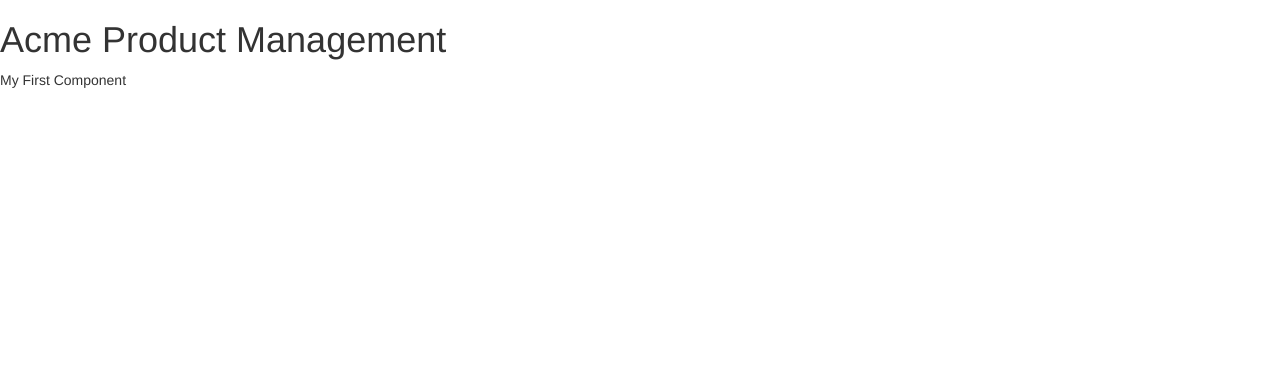
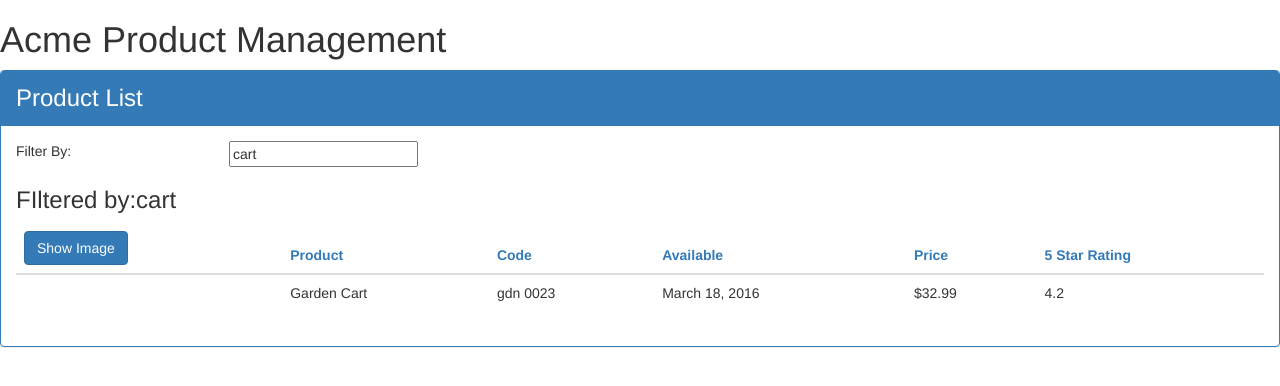
Before and after one commit to sachi1911/Angular, an Angular app in the folder APM-Start/: page / in a window 1280 px wide. Shown: the top 386 px of the page. Built offline with nearby package versions, Linux system fonts and the light colour scheme.

Commit message:
module-6

```diff
--- a/APM-Start/src/app/app.component.ts
+++ b/APM-Start/src/app/app.component.ts
@@ -4,7 +4,7 @@
   selector: 'pm-root',
   template:`
   <div><h1>{{pageTitle}}</h1>
-    <div>My First Component</div>
+    <pm-products></pm-products>
     </div>
     `
 })
--- /dev/null
+++ b/APM-Start/src/app/products/product-list.component.css
@@ -0,0 +1,3 @@
+thead{
+    color: #337AB7
+}
--- /dev/null
+++ b/APM-Start/src/app/products/product-list.component.html
@@ -0,0 +1,51 @@
+<div class='panel panel-primary'>
+    <div class='panel-heading'>
+        {{pageTitle}}
+    </div>
+    <div class='panel-body'>
+        <div class='row'>
+            <div class='col-md-2'>Filter By:</div>
+            <div class='col-md-4'>
+                <input type='text' [(ngModel)]='listFilter' />
+            </div>
+        </div>
+        <div class='row'>
+            <div class='col-md-6'>
+                <h3>FIltered by:{{listFilter}} </h3>
+            </div>
+        </div>
+        <div class='table-responsive'>
+            <table class='table' *ngIf='products && products.length'>
+                <thead>
+                    <tr>
+                        <th>
+                            <button class='btn btn-primary'
+                                (click) = 'toggleImage()'>
+                                {{showImage ?'Hide':'Show'}} Image
+                            </button>
+                        </th>
+                        <th>Product</th>
+                        <th>Code</th>
+                        <th>Available</th>
+                        <th>Price</th>
+                        <th>5 Star Rating</th>
+                    </tr>
+                </thead>
+                <tbody>
+                    <tr *ngFor='let product of filteredProducts'>
+                        <td><img *ngIf='showImage'[src]='product.imageUrl'
+                            [title]='product.productName'
+                            [style.width.px]='imageWidth'
+                            [style.margin.px]='imageMargin'></td>
+                        <td>{{product.productName}} </td>
+                        <td>{{product.productCode | lowercase | convertToSpaces: '-'}} </td>
+                        <td>{{product.releaseDate}} </td>
+                        <td>{{product.price | currency:'USD':true:'1.2-2'}} </td>
+                        <td>{{product.starRating}} </td>
+                    </tr>
+
+                </tbody>
+            </table>
+        </div>
+    </div>
+</div>
--- /dev/null
+++ b/APM-Start/src/app/products/product-list.component.ts
@@ -0,0 +1,66 @@
+import { Component,OnInit } from "@angular/core";
+import { IProduct } from './product'
+
+@Component({
+    selector: 'pm-products',
+    templateUrl: './product-list.component.html',
+    styleUrls : ['./product-list.component.css']
+})
+export class ProductListComponent implements OnInit{
+    pageTitle: string='Product List';
+    imageWidth: number=50;
+    imageMargin: number=2;
+    showImage: boolean=false;
+    _listFilter: string;
+    get listFilter(): string{
+        return this._listFilter;
+    }
+    set listFilter(value:string){
+        this._listFilter = value;
+        this.filteredProducts = this.listFilter ? this.performFilter(this.listFilter):this.products;
+    }
+
+    filteredProducts: IProduct[];
+    products: IProduct[]=[
+        {
+            "productId": 2,
+            "productName": "Garden Cart",
+            "productCode": "GDN-0023",
+            "releaseDate": "March 18, 2016",
+            "description": "15 gallon capacity rolling garden cart",
+            "price": 32.99,
+            "starRating": 4.2,
+            "imageUrl" : "http://openclipart.org/image/300px/svg_to_png/58471/garden_cart.png"
+         },
+         {
+            "productId": 5,
+            "productName": "Hammer",
+            "productCode": "TBX-0048",
+            "releaseDate": "May 21, 2016",
+            "description": "Curved claw steel hammer",
+            "price": 8.9,
+            "starRating": 4.8,
+            "imageUrl": "http://openclipart.org/image/300px/svg_to_png/73/rejon_Hammer.png"
+        },
+
+
+    ];
+
+    constructor() {
+        this.filteredProducts =this.products;
+        this.listFilter = 'cart';
+    }
+
+    performFilter(filterBy: string): IProduct[]{
+        filterBy = filterBy.toLocaleLowerCase();
+        return this.products.filter((product: IProduct)=>
+            product.productName.toLocaleLowerCase().indexOf(filterBy) !== -1);
+    }
+
+    toggleImage():void{
+        this.showImage =!this.showImage;
+    }
+    ngOnInit(): void{
+        console.log('In OnInit');
+    }
+}
--- /dev/null
+++ b/APM-Start/src/app/products/product.ts
@@ -0,0 +1,10 @@
+export interface IProduct{
+    productId : number;
+    productName: string;
+    productCode: string;
+    releaseDate: string;
+    price: number;
+    description: string;
+    starRating: number;
+    imageUrl:string;
+}
--- /dev/null
+++ b/APM-Start/src/app/shared/convert-to-spaces.pipe.ts
@@ -0,0 +1,10 @@
+import { Pipe, PipeTransform } from '@angular/core';
+
+@Pipe({
+    name: 'convertToSpaces'
+})
+export class ConvertToSpacesPipe implements PipeTransform{
+    transform(value: string,character: string): string {
+        return value.replace(character,' ');
+    }
+}
```
Also changed, not shown: APM-Start/src/app/app.module.ts (+8 -2 lines).
